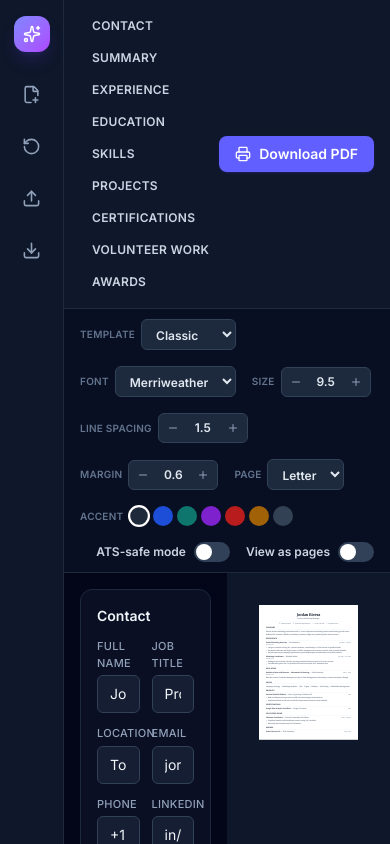
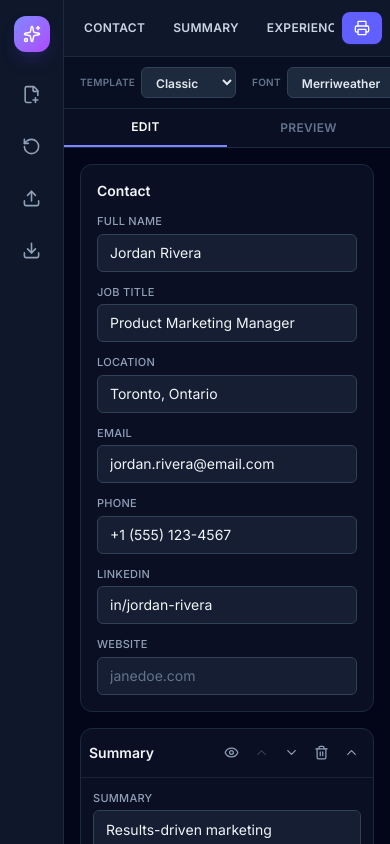
Before and after one commit to samiwahid/resume-builder, a React (Vite) app: page / in a window 390 px wide. Built offline with nearby package versions, Linux system fonts and the light colour scheme.

Commit message:
Make layout responsive for mobile

```diff
--- a/src/App.tsx
+++ b/src/App.tsx
@@ -7,6 +7,7 @@ import { ResumePreview } from './components/preview/ResumePreview'
 
 function App() {
   const [viewAsPages, setViewAsPages] = useState(false)
+  const [mobileView, setMobileView] = useState<'edit' | 'preview'>('edit')
 
   return (
     <div className="flex h-screen w-screen overflow-hidden bg-slate-950 text-slate-100">
@@ -14,9 +15,37 @@ function App() {
       <div className="flex min-w-0 flex-1 flex-col">
         <TopBar />
         <FormatToolbar viewAsPages={viewAsPages} onToggleViewAsPages={setViewAsPages} />
-        <div className="grid min-h-0 flex-1 grid-cols-2">
-          <EditorPanel />
-          <div className="dark-scroll overflow-y-auto bg-slate-900 p-8 print:overflow-visible print:bg-white print:p-0">
+
+        <div className="flex border-b border-slate-800 bg-slate-900/60 md:hidden print:hidden">
+          <button
+            type="button"
+            onClick={() => setMobileView('edit')}
+            className={`flex-1 py-2.5 text-xs font-semibold uppercase tracking-wide transition ${
+              mobileView === 'edit' ? 'border-b-2 border-indigo-400 text-white' : 'text-slate-500'
+            }`}
+          >
+            Edit
+          </button>
+          <button
+            type="button"
+            onClick={() => setMobileView('preview')}
+            className={`flex-1 py-2.5 text-xs font-semibold uppercase tracking-wide transition ${
+              mobileView === 'preview' ? 'border-b-2 border-indigo-400 text-white' : 'text-slate-500'
+            }`}
+          >
+            Preview
+          </button>
+        </div>
+
+        <div className="grid min-h-0 flex-1 grid-cols-1 md:grid-cols-2">
+          <div className={mobileView === 'edit' ? 'block min-h-0' : 'hidden md:block'}>
+            <EditorPanel />
+          </div>
+          <div
+            className={`dark-scroll overflow-y-auto bg-slate-900 p-4 md:p-8 print:overflow-visible print:bg-white print:p-0 ${
+              mobileView === 'preview' ? 'block' : 'hidden md:block'
+            }`}
+          >
             <ResumePreview viewAsPages={viewAsPages} />
           </div>
         </div>
--- a/src/components/FormatToolbar.tsx
+++ b/src/components/FormatToolbar.tsx
@@ -107,8 +107,8 @@ export function FormatToolbar({ viewAsPages, onToggleViewAsPages }: FormatToolba
   }
 
   return (
-    <div className="flex flex-wrap items-center gap-4 border-b border-slate-800 bg-slate-900/60 px-4 py-2.5 print:hidden">
-      <div className="flex items-center gap-1.5">
+    <div className="dark-scroll flex items-center gap-4 overflow-x-auto border-b border-slate-800 bg-slate-900/60 px-4 py-2.5 md:flex-wrap md:overflow-visible print:hidden">
+      <div className="flex shrink-0 items-center gap-1.5">
         <ToolLabel>Template</ToolLabel>
         <Select
           value={format.template}
@@ -117,7 +117,7 @@ export function FormatToolbar({ viewAsPages, onToggleViewAsPages }: FormatToolba
         />
       </div>
 
-      <div className="flex items-center gap-1.5">
+      <div className="flex shrink-0 items-center gap-1.5">
         <ToolLabel>Font</ToolLabel>
         <Select
           value={format.fontFamily}
@@ -126,22 +126,22 @@ export function FormatToolbar({ viewAsPages, onToggleViewAsPages }: FormatToolba
         />
       </div>
 
-      <div className="flex items-center gap-1.5">
+      <div className="flex shrink-0 items-center gap-1.5">
         <ToolLabel>Size</ToolLabel>
         <Stepper value={format.fontSize} onChange={(v) => setFormat('fontSize', v)} step={0.5} min={7} max={14} />
       </div>
 
-      <div className="flex items-center gap-1.5">
+      <div className="flex shrink-0 items-center gap-1.5">
         <ToolLabel>Line spacing</ToolLabel>
         <Stepper value={format.lineHeight} onChange={(v) => setFormat('lineHeight', v)} step={0.1} min={1} max={2} />
       </div>
 
-      <div className="flex items-center gap-1.5">
+      <div className="flex shrink-0 items-center gap-1.5">
         <ToolLabel>Margin</ToolLabel>
         <Stepper value={format.margin} onChange={(v) => setFormat('margin', v)} step={0.1} min={0.3} max={1.2} />
       </div>
 
-      <div className="flex items-center gap-1.5">
+      <div className="flex shrink-0 items-center gap-1.5">
         <ToolLabel>Page</ToolLabel>
         <Select
           value={format.pageSize}
@@ -153,7 +153,7 @@ export function FormatToolbar({ viewAsPages, onToggleViewAsPages }: FormatToolba
         />
       </div>
 
-      <div className={`flex items-center gap-1.5 transition ${format.atsMode ? 'pointer-events-none opacity-30' : ''}`}>
+      <div className={`flex shrink-0 items-center gap-1.5 transition ${format.atsMode ? 'pointer-events-none opacity-30' : ''}`}>
         <ToolLabel>Accent</ToolLabel>
         <div className="flex items-center gap-1">
           {ACCENT_COLORS.map((color) => (
@@ -171,7 +171,7 @@ export function FormatToolbar({ viewAsPages, onToggleViewAsPages }: FormatToolba
         </div>
       </div>
 
-      <div className="ml-auto flex items-center gap-4">
+      <div className="ml-auto flex shrink-0 items-center gap-4">
         <ToggleSwitch
           checked={format.atsMode}
           onChange={(v) => setFormat('atsMode', v)}
--- a/src/components/TopBar.tsx
+++ b/src/components/TopBar.tsx
@@ -13,8 +13,8 @@ export function TopBar() {
   }
 
   return (
-    <div className="flex items-center gap-2 border-b border-slate-800 bg-slate-900 px-4 py-3 print:hidden">
-      <div className="flex flex-1 flex-wrap items-center gap-1 overflow-x-auto">
+    <div className="flex items-center gap-2 border-b border-slate-800 bg-slate-900 px-2 py-3 sm:px-4 print:hidden">
+      <div className="dark-scroll flex flex-1 items-center gap-1 overflow-x-auto">
         <NavTab label="Contact" onClick={() => scrollToSection('section-contact')} />
         {resume.sections.map((s) => (
           <NavTab key={s.id} label={s.title} onClick={() => scrollToSection(`section-${s.id}`)} />
@@ -23,10 +23,10 @@ export function TopBar() {
       <button
         type="button"
         onClick={handlePrint}
-        className="flex items-center gap-2 rounded-lg bg-indigo-500 px-4 py-2 text-sm font-semibold text-white shadow shadow-indigo-900/40 transition hover:bg-indigo-400"
+        className="flex shrink-0 items-center gap-2 rounded-lg bg-indigo-500 px-3 py-2 text-sm font-semibold text-white shadow shadow-indigo-900/40 transition hover:bg-indigo-400 sm:px-4"
       >
         <Printer size={16} />
-        Download PDF
+        <span className="hidden sm:inline">Download PDF</span>
       </button>
     </div>
   )
@@ -37,7 +37,7 @@ function NavTab({ label, onClick }: { label: string; onClick: () => void }) {
     <button
       type="button"
       onClick={onClick}
-      className="whitespace-nowrap rounded-md px-3 py-1.5 text-xs font-semibold uppercase tracking-wide text-slate-300 transition hover:bg-slate-800 hover:text-white"
+      className="shrink-0 whitespace-nowrap rounded-md px-3 py-1.5 text-xs font-semibold uppercase tracking-wide text-slate-300 transition hover:bg-slate-800 hover:text-white"
     >
       {label}
     </button>
--- a/src/components/editor/ContactForm.tsx
+++ b/src/components/editor/ContactForm.tsx
@@ -12,7 +12,7 @@ export function ContactForm() {
   return (
     <div id="section-contact" className="scroll-mt-4 rounded-xl border border-slate-800 bg-slate-900/60 p-4">
       <h2 className="mb-3 text-sm font-semibold text-slate-100">Contact</h2>
-      <div className="grid grid-cols-2 gap-3">
+      <div className="grid grid-cols-1 gap-3 sm:grid-cols-2">
         <Field label="Full name" value={resume.contact.name} onChange={(v) => setField('name', v)} placeholder="Jane Doe" />
         <Field label="Job title" value={resume.contact.title} onChange={(v) => setField('title', v)} placeholder="Product Designer" />
         <Field label="Location" value={resume.contact.location} onChange={(v) => setField('location', v)} placeholder="Toronto, Ontario" />
--- a/src/components/editor/CustomSectionEditor.tsx
+++ b/src/components/editor/CustomSectionEditor.tsx
@@ -41,7 +41,7 @@ export function CustomSectionEditor({ section }: { section: CustomSection }) {
             </div>
           </div>
 
-          <div className="grid grid-cols-2 gap-2.5">
+          <div className="grid grid-cols-1 gap-2.5 sm:grid-cols-2">
             <Field label="Heading" value={item.heading} onChange={(v) => update(item.id, 'heading', v)} placeholder="Project title / award name" />
             <Field label="Subheading" value={item.subheading} onChange={(v) => update(item.id, 'subheading', v)} placeholder="Organization" />
             <Field label="Date" value={item.date} onChange={(v) => update(item.id, 'date', v)} placeholder="2024" />
--- a/src/components/editor/EducationEditor.tsx
+++ b/src/components/editor/EducationEditor.tsx
@@ -43,7 +43,7 @@ export function EducationEditor({ section }: { section: EducationSection }) {
             </div>
           </div>
 
-          <div className="grid grid-cols-2 gap-2.5">
+          <div className="grid grid-cols-1 gap-2.5 sm:grid-cols-2">
             <Field label="Degree / Program" value={item.degree} onChange={(v) => update(item.id, 'degree', v)} placeholder="B.A. Information Technology" />
             <Field label="School" value={item.school} onChange={(v) => update(item.id, 'school', v)} placeholder="York University" />
             <Field label="Location" value={item.location} onChange={(v) => update(item.id, 'location', v)} placeholder="Toronto, ON" />
--- a/src/components/editor/ExperienceEditor.tsx
+++ b/src/components/editor/ExperienceEditor.tsx
@@ -43,7 +43,7 @@ export function ExperienceEditor({ section }: { section: ExperienceSection }) {
             </div>
           </div>
 
-          <div className="grid grid-cols-2 gap-2.5">
+          <div className="grid grid-cols-1 gap-2.5 sm:grid-cols-2">
             <Field label="Role" value={item.role} onChange={(v) => update(item.id, 'role', v)} placeholder="Marketing Manager" />
             <Field label="Company" value={item.company} onChange={(v) => update(item.id, 'company', v)} placeholder="Acme Inc." />
             <Field label="Location" value={item.location} onChange={(v) => update(item.id, 'location', v)} placeholder="Toronto, ON" />
--- a/src/components/editor/SectionCard.tsx
+++ b/src/components/editor/SectionCard.tsx
@@ -39,14 +39,14 @@ export function SectionCard({
         visible ? 'border-slate-800' : 'border-slate-800/50 opacity-60'
       }`}
     >
-      <div className="flex items-center gap-2 px-3 py-2.5">
-        <GripVertical size={15} className="shrink-0 text-slate-600" />
+      <div className="flex items-center gap-1.5 px-2 py-2.5 sm:gap-2 sm:px-3">
+        <GripVertical size={15} className="hidden shrink-0 text-slate-600 sm:block" />
         <input
           value={title}
           onChange={(e) => onRename(e.target.value)}
-          className="flex-1 truncate bg-transparent text-sm font-semibold text-slate-100 outline-none focus:text-white"
+          className="min-w-0 flex-1 truncate bg-transparent text-sm font-semibold text-slate-100 outline-none focus:text-white"
         />
-        <div className="flex items-center gap-0.5">
+        <div className="flex shrink-0 items-center gap-0.5">
           <IconButton title={visible ? 'Hide section' : 'Show section'} onClick={onToggleVisible}>
             {visible ? <Eye size={15} /> : <EyeOff size={15} />}
           </IconButton>
@@ -59,13 +59,9 @@ export function SectionCard({
           <IconButton title="Delete section" onClick={onDelete} danger>
             <Trash2 size={15} />
           </IconButton>
-          <button
-            type="button"
-            onClick={() => setCollapsed((c) => !c)}
-            className="ml-1 rounded-md px-2 py-1 text-[11px] font-semibold text-slate-500 hover:bg-slate-800 hover:text-slate-200"
-          >
-            {collapsed ? 'Expand' : 'Collapse'}
-          </button>
+          <IconButton title={collapsed ? 'Expand section' : 'Collapse section'} onClick={() => setCollapsed((c) => !c)}>
+            <ChevronDown size={15} className={`transition-transform ${collapsed ? '' : 'rotate-180'}`} />
+          </IconButton>
         </div>
       </div>
       {!collapsed && <div className="space-y-3 border-t border-slate-800/80 px-3 py-3">{children}</div>}
```
